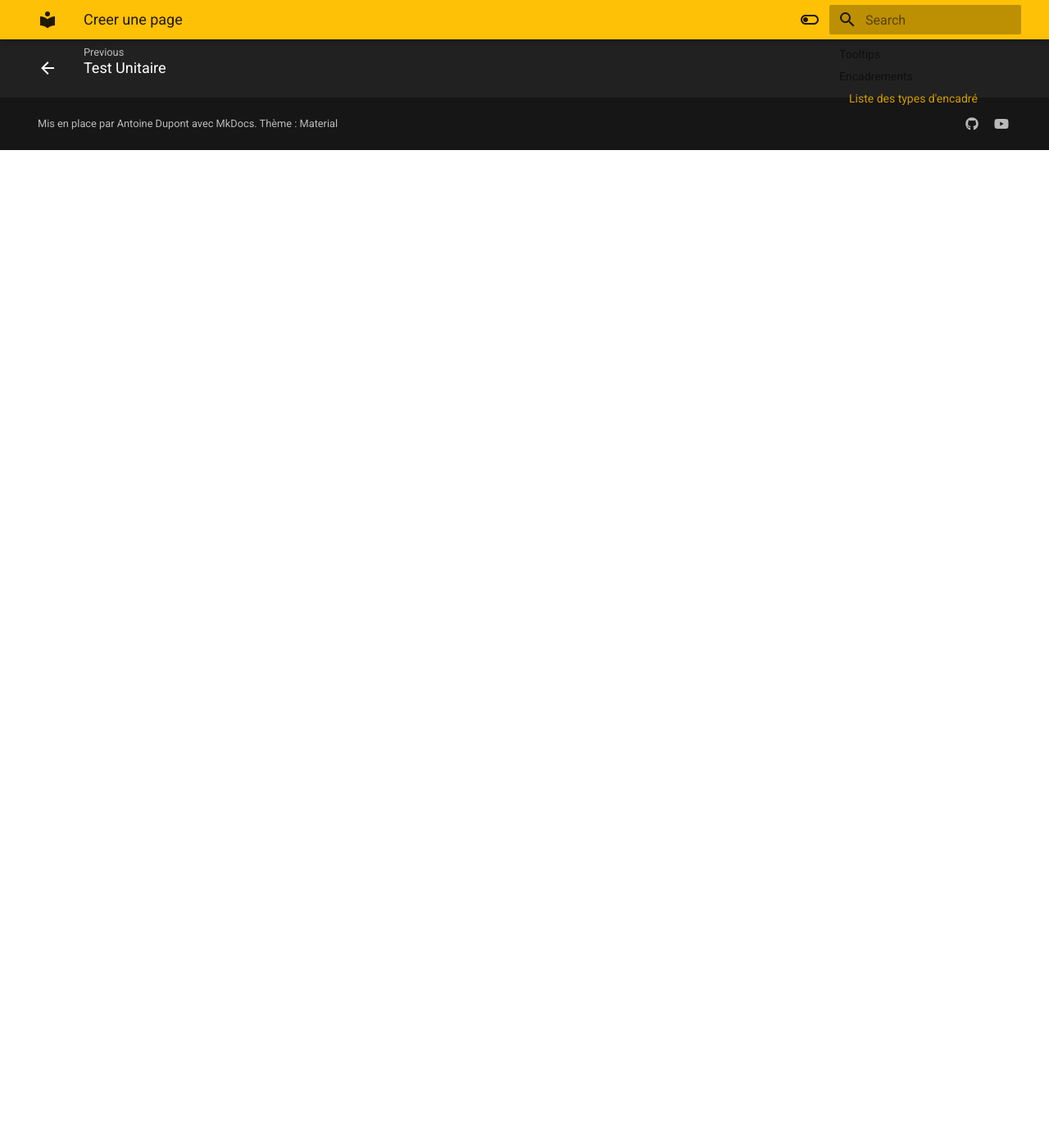
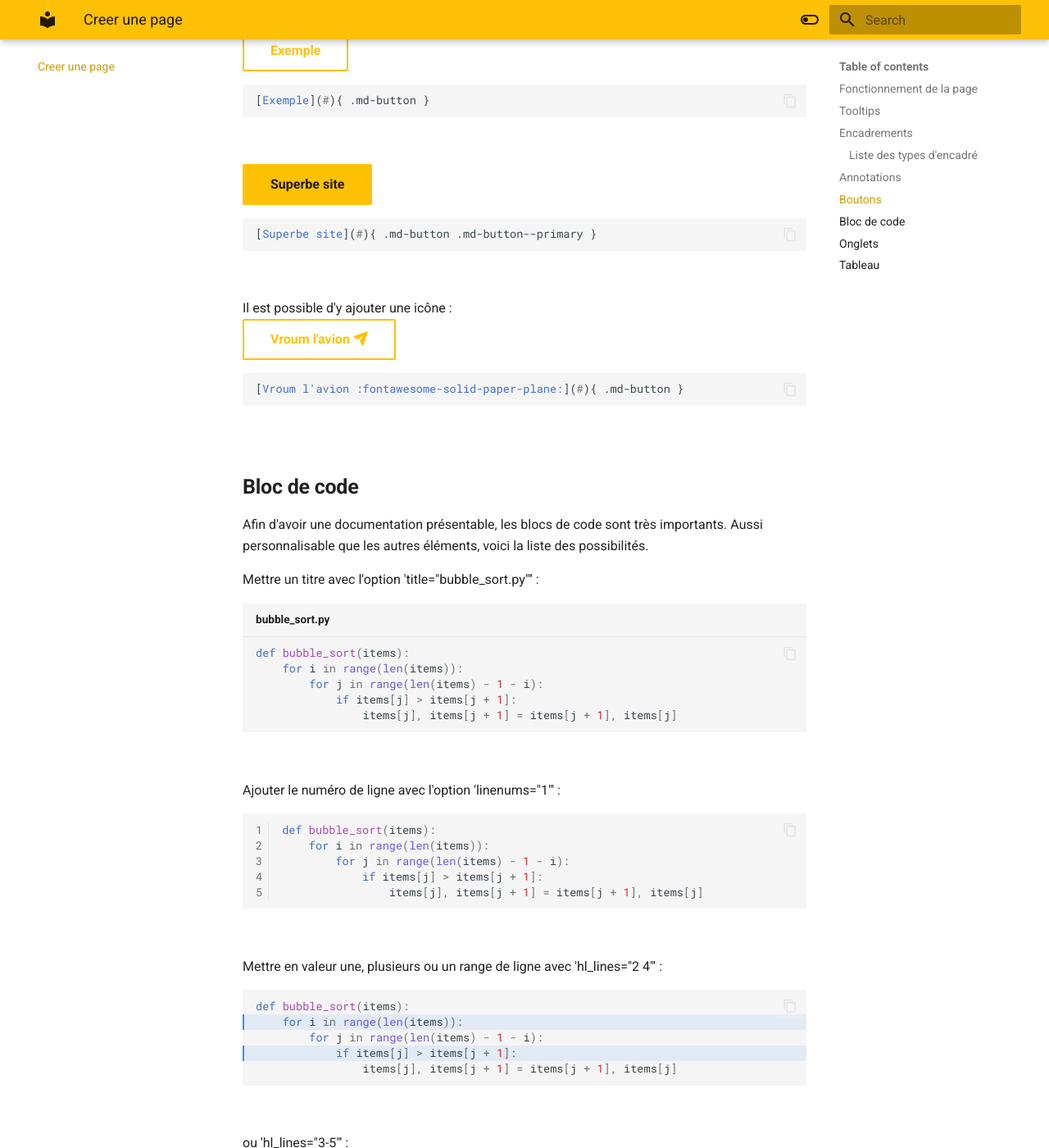
Before and after one commit to BoBsmil3Y/mkdoc-doc-sap, an MkDocs documentation site: the page built from docs/documentation.md, in a window 1280 px wide and 1400 px high, scrolled down 3825 px. Shown: the whole window at 82% size. Built offline with MkDocs 1.6.1 and Material for MkDocs 9.7.7, drawn with Linux system fonts in a browser that asks for light colours; emoji names are drawn with the system emoji font; plug-ins that fetch from the network failed and are left out; before the commit the page ends 4008 px from its top, so only the background shows below that; some of the changed text lies outside the part shown.

Commit message:
Adding Tables, code block, buttons and tabs

````diff
--- a/docs/documentation.md
+++ b/docs/documentation.md
@@ -1,10 +1,10 @@
 # Documentation de documentation
 
-## Fonctionnement de la page
+## **Fonctionnement de la page**
 Cette page vous montera les différentes fonctionnalités afin de créer des pages de documentations propres et agréable à lire.
 Chaque fonctionnalité de mise en page sera listée ci-dessous. Chaque élément sera suivi par le code permettant de le générer.
 
-## Tooltips
+## **Tooltips**
 
 Phrase avec un [tooltip](https://example.com "I'm a tooltip!") (avec lien).
 
@@ -26,7 +26,7 @@ Phrase avec un [tooltip]("I'm a tooltip!") (sans lien).
 ```
 <br>
 
-## Encadrements
+## **Encadrements**
 
 Encadrement simple :
 
@@ -124,6 +124,25 @@ Il les possible de les placer sur les côtés grace aux mots-clés 'inline end'
 ```
 <br>
 
+### Liste des types d'encadré
+!!! note "note"
+!!! abstract "abstract"
+!!! info "info"
+!!! tip "tip"
+!!! success "success"
+!!! question "question"
+!!! warning "warning"
+!!! failure "failure"
+!!! danger "danger"
+!!! bug "bug"
+!!! example "example"
+!!! quote "quote"
+
+
+## **Annotations**
+
+Des annotations sont intégrés dans la documentation. Elles peuvent être pratique pour expliquer des abbréviations fonctionnelles par exemple.
+
 Lorem ipsum dolor sit amet, (1) consectetur adipiscing elit.
 { .annotate }
 
@@ -140,27 +159,187 @@ Lorem ipsum dolor sit amet, (1) consectetur adipiscing elit.
 ```
 <br>
 
-
+## **Boutons**
+[Exemple](#){ .md-button }
 ```md
+[Exemple](#){ .md-button }
 ```
 <br>
 
-### Liste des types d'encadré
-!!! note "note"
-!!! abstract "abstract"
-!!! info "info"
-!!! tip "tip"
-!!! success "success"
-!!! question "question"
-!!! warning "warning"
-!!! failure "failure"
-!!! danger "danger"
-!!! bug "bug"
-!!! example "example"
-!!! quote "quote"
+[Superbe site](#){ .md-button .md-button--primary }
+```md
+[Superbe site](#){ .md-button .md-button--primary }
+```
+<br>
 
+Il est possible d'y ajouter une icône :
+[Vroum l'avion :fontawesome-solid-paper-plane:](https://www.ouaismaisbon.ch/){ .md-button }
+```md
+[Vroum l'avion :fontawesome-solid-paper-plane:](#){ .md-button }
+```
+<br>
+
+
+## **Bloc de code**
+Afin d'avoir une documentation présentable, les blocs de code sont très importants. Aussi personnalisable que les autres éléments, voici la liste des possibilités.
+
+Mettre un titre avec l'option 'title="bubble_sort.py"'' :
+
+``` py title="bubble_sort.py"
+def bubble_sort(items):
+    for i in range(len(items)):
+        for j in range(len(items) - 1 - i):
+            if items[j] > items[j + 1]:
+                items[j], items[j + 1] = items[j + 1], items[j]
+```
+
+<br>
+
+Ajouter le numéro de ligne avec l'option 'linenums="1"' :
+
+``` py linenums="1"
+def bubble_sort(items):
+    for i in range(len(items)):
+        for j in range(len(items) - 1 - i):
+            if items[j] > items[j + 1]:
+                items[j], items[j + 1] = items[j + 1], items[j]
+```
+<br>
+
+Mettre en valeur une, plusieurs ou un range de ligne avec 'hl_lines="2 4"' :
+``` py hl_lines="2 4"
+def bubble_sort(items):
+    for i in range(len(items)):
+        for j in range(len(items) - 1 - i):
+            if items[j] > items[j + 1]:
+                items[j], items[j + 1] = items[j + 1], items[j]
+```
+<br>
+
+ou 'hl_lines="3-5"' :
+``` py hl_lines="3-5"
+def bubble_sort(items):
+    for i in range(len(items)):
+        for j in range(len(items) - 1 - i):
+            if items[j] > items[j + 1]:
+                items[j], items[j + 1] = items[j + 1], items[j]
+```
+<br>
+
+Il est possible de spécifier sur un simple bloc de code le langage pour ajouter la coloration, ici \`#!python range()\`:
+
+- The `#!python range()` function is used to generate a sequence of numbers.
+
+
+La bonne nouvelle étant que ABAP est détecté et coloré syntaxiquement !
+```abap linenums="1"
+LOOP AT lt_table INTO DATA(ls_struct).
+    WRITE: ls_struct-test.
+ENDLOOP.
+```
+<br>
+
+## **Onglets**
+
+Afin de pouvoir afficher plusieurs versions de texte, code ... ou même créer des exercices avec une correction "cachée" par défaut, des onglets sont disponibles.
+
+=== "C"
+
+    ``` c linenums="1"
+    #include <stdio.h>
+
+    int main(void) {
+      printf("Hello world!\n");
+      return 0;
+    }
+    ```
+
+=== "C++"
+
+    ``` c++ linenums="1"
+    #include <iostream>
+
+    int main(void) {
+      std::cout << "Hello world!" << std::endl;
+      return 0;
+    }
+    ```
+
+```txt
+=== "C"
+
+    ``` c linenums="1"
+    #include <stdio.h>
+
+    int main(void) {
+      printf("Hello world!\n");
+      return 0;
+    }
+    ```
+
+=== "C++"
+
+    ``` c++ linenums="1"
+    #include <iostream>
+
+    int main(void) {
+      std::cout << "Hello world!" << std::endl;
+      return 0;
+    }
+    ```
+```
+<br>
+
+## **Tableau**
+
+Il est possible de choisir la disposition du contenu dans un tableau. Cela se fait grâce à l'emplacement des ':' sur la deuxième ligne. La colonne 'Method' est aligné à gauche, 'Description' au milieu, et 'Commit' à droite.
+
+| Method      | Description                          | Commit  |
+| :---------- | :----------------------------------: | ------: |
+| `GET`       | :material-check:     Fetch resource  | 2gs9h4  |
+| `PUT`       | :material-check-all: Update resource | gl0n2w  |
+| `DELETE`    | :material-close:     Delete resource | 7hxb4e  |
+
+```md hl_lines="2" linenums="1"
+| Method      | Description                          | Commit  |
+| :---------- | :----------------------------------: | ------: |
+| `GET`       | :material-check:     Fetch resource  | 2gs9h4  |
+| `PUT`       | :material-check-all: Update resource | gl0n2w  |
+| `DELETE`    | :material-close:     Delete resource | 7hxb4e  |
+```
 
 
 ```md
+
 ```
 <br>
+
+```md
+
+```
+<br>
+
+```md
+
+```
+<br>
+
+```md
+
+```
+<br>
+
+```md
+
+```
+<br>
+
+```md
+
+```
+<br>
+
+```md
+
+```
+<br>
````
